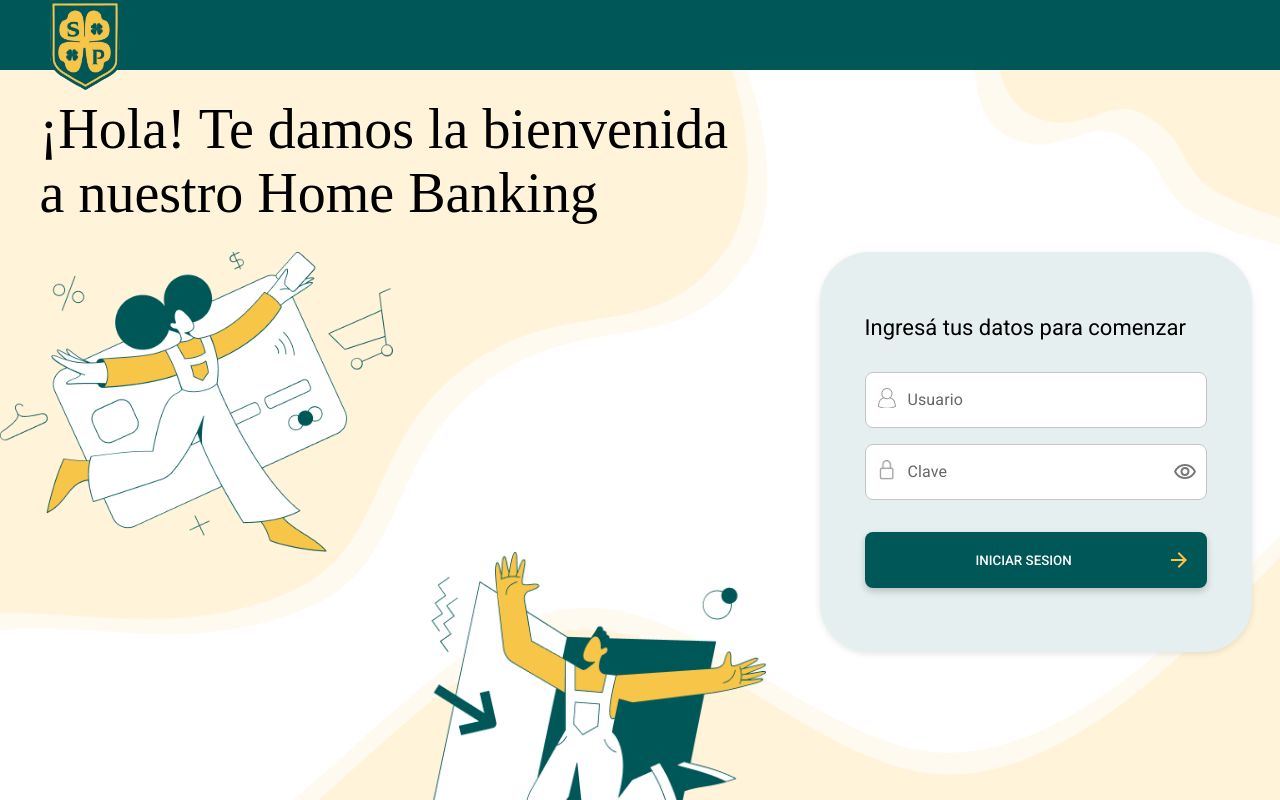
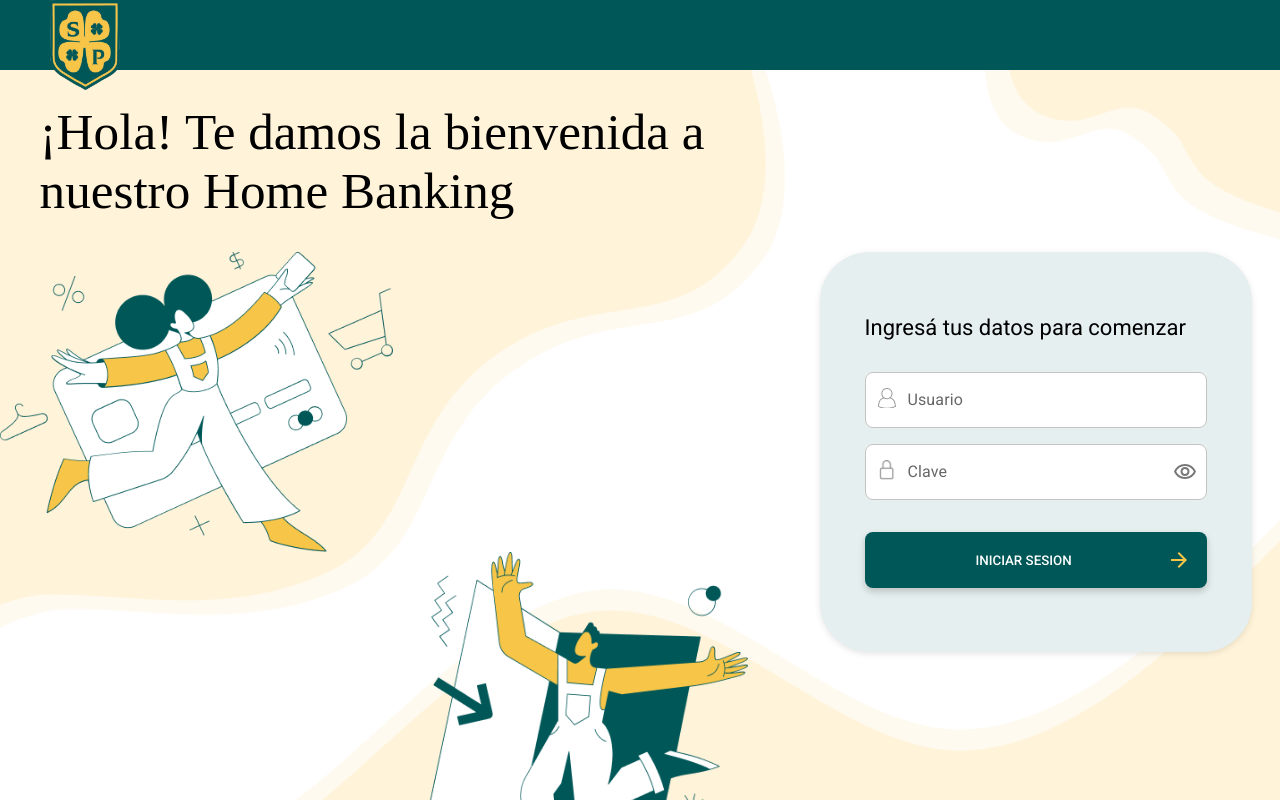
Before and after one commit to Equipo78/saintpatrick-homebanking, a React (Create React App) app: page /login in a window 1280 px wide. Built offline with nearby package versions, Linux system fonts and the light colour scheme; a web font is replaced by a local one.

Commit message:
hotfix: responsive sizes mobile

```diff
--- a/src/components/BackgroundLogin/styles.js
+++ b/src/components/BackgroundLogin/styles.js
@@ -36,7 +36,7 @@ export const BackgroundImgCenter = styled.div`
   background-size: contain;
   background-repeat: no-repeat;
   width: 340px;
-  height: 400px;
+  height: 370px;
   @media (max-width: 1200px) {
     display: none;
   }
@@ -49,7 +49,7 @@ export const Title = styled.h1`
   width: 90%;
   font-family: "Bona Nova", serif;
   font-weight: 400;
-  font-size: 3.5rem;
+  font-size: 3.2rem;
   @media (max-width: 600px) {
     font-size: 2.5rem;
   }
--- a/src/components/LoginContainer/styles.js
+++ b/src/components/LoginContainer/styles.js
@@ -33,7 +33,7 @@ export const Wrapper = styled.div`
     align-self: center;
     grid-column: 1/-1;
     grid-row: 1/-1;
-    padding-top: 0;
+    padding: 0;
   }
 `;
 
--- a/src/components/Transactions/styles.js
+++ b/src/components/Transactions/styles.js
@@ -6,8 +6,7 @@ export const WrapperTransactions = styled.div`
   grid-area: main;
   display: flex;
   justify-content: center;
-  margin-top: 4rem;
-  margin-right: 1rem;
+  margin: 4rem 1rem 0 1rem;
   @media (max-width: 550px) {
     flex-direction: column;
     margin: 4rem 1.5rem 0 1.5rem;
@@ -20,8 +19,6 @@ export const ContainerTransactions = styled.div`
   flex-direction: column;
   width: 100%;
   height: auto;
-  @media (max-width: 550px) {
-  }
 `;
 
 export const BoxTransaction = styled.div`
```
Also changed, not shown: src/assets/loader/Loader.svg (added).
